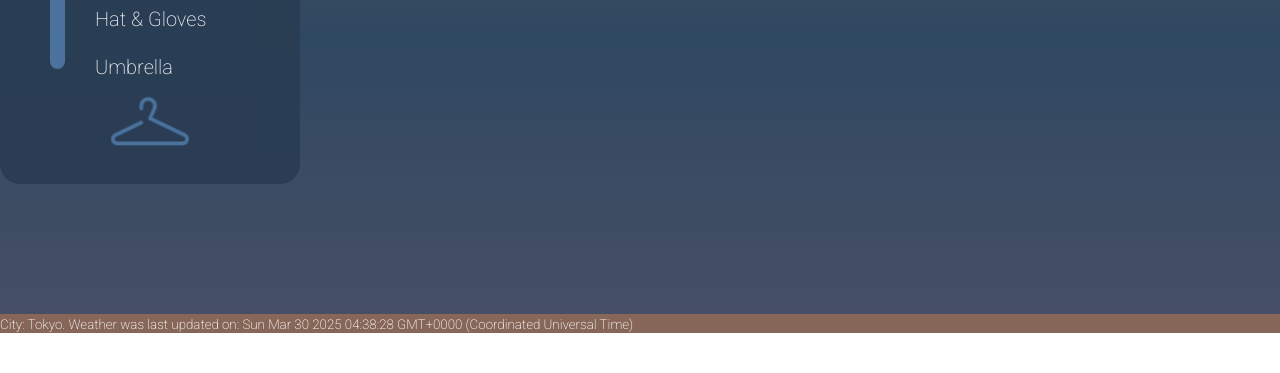
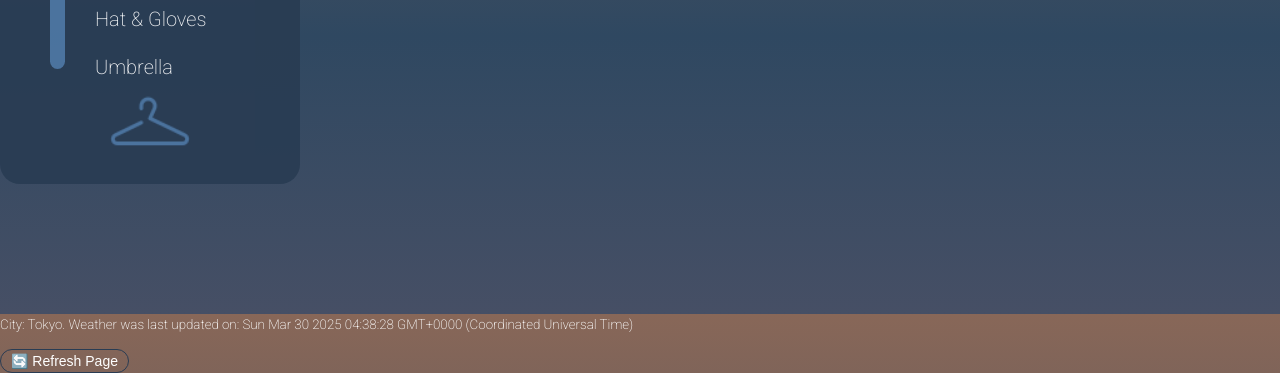
Before and after one commit to saintsim/saintsim.github.io, a website built with Vite: page index.html in a window 1280 px wide. Shown: the part 584-957 px from the top of the page. Before the commit the page ends 917 px from the top, so only its background shows below. Built offline with nearby package versions, Linux system fonts and the light colour scheme; no server answers.

Commit message:
Add a refresh button, just in case its all old and you want to see new content

```diff
--- a/built/weather.js
+++ b/built/weather.js
@@ -241,6 +241,12 @@ function getCityFromUrlParams() {
     cityLatLong = getLatLong();
     setElementBlock("city", city);
 }
+const refreshButton = document.getElementById('refreshButton');
+if (refreshButton) {
+    refreshButton.addEventListener('click', () => {
+        window.location.reload();
+    });
+}
 getCityFromUrlParams();
 getWeatherData();
 setInterval(checkIfWeatherNeedsAnUpdate, 5000); // refresh every 5 seconds (5000)
--- a/index.html
+++ b/index.html
@@ -96,6 +96,7 @@
 <br /><br />
 <div id="updateTimeBlock">
     <small>City: <i></i><span id="city"></span></i>. Weather was last updated on: <span id="weatherLastUpdated"></span></small>
+    <p><button id="refreshButton" class="transparent-button">&#x1F504; Refresh Page</button></p>
 </div>
 </body>
 </html>
--- a/src/css/styles.css
+++ b/src/css/styles.css
@@ -254,3 +254,23 @@ hr.weather-divide {
 #updateTimeBlock {
     clear: both;
 }
+
+.transparent-button {
+    background-color: transparent;
+    border: 1px solid #293C53;
+    border-radius: 20px;
+    color: #fff;
+    padding: 3px 10px;
+    cursor: pointer;
+    font-size: 14px;
+    transition: all 0.3s ease;
+}
+
+.transparent-button:hover {
+    border-color: #555;
+    background-color: #293C53;
+}
+
+.transparent-button:active {
+    transform: scale(0.98);
+}
```
Also changed, not shown: src/weather.ts (+8 -0 lines), dist/assets/index-s1NSNtn7.js, dist/assets/index.css, dist/index.html.
